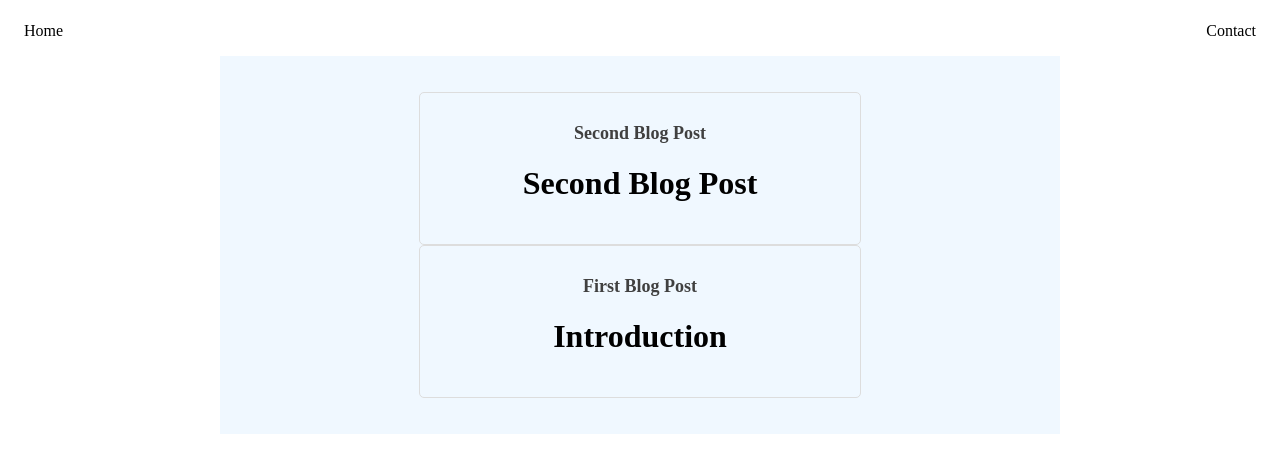
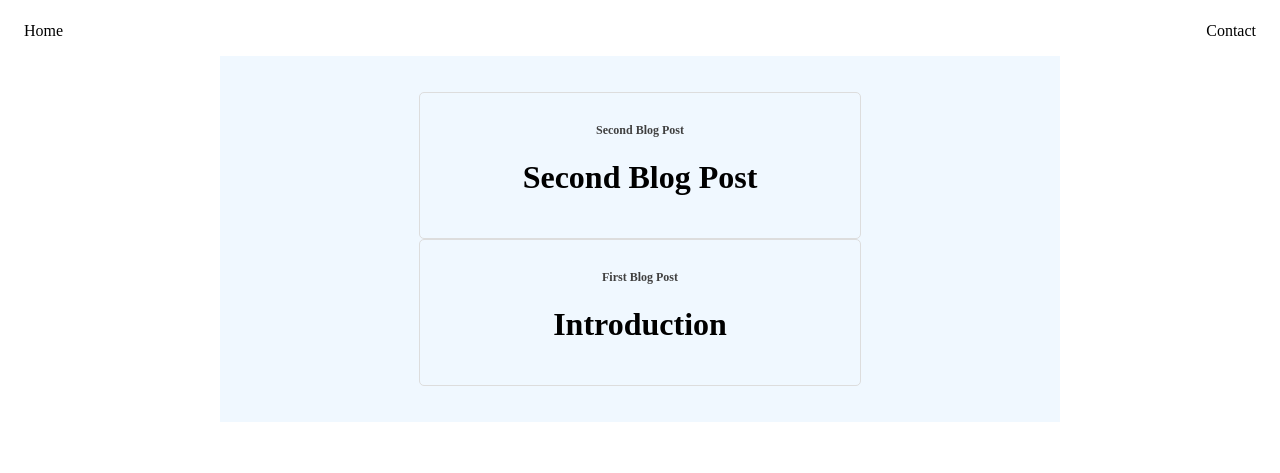
Before and after one commit to rca0/rca0.github.io, a Jekyll site: the page built from blog.html, in a window 1280 px wide. Shown: the top 473 px of the page. Built offline with Jekyll 4.4.1, drawn with Linux system fonts in a browser that asks for light colours.

Commit message:
fix: font size blog css

```diff
--- a/css/blog.css
+++ b/css/blog.css
@@ -24,7 +24,7 @@
 }
 
 .item-title {
-    font-size: 18px; /* Set font size for item titles */
+    font-size: 12px; /* Set font size for item titles */
     font-weight: bold;
     margin: 10px 0;
 }
@@ -35,6 +35,6 @@
 }
 
 .item-description {
-    font-size: 14px; /* Set font size for item descriptions */
+    font-size: 10px; /* Set font size for item descriptions */
     margin: 10px 0;
 }
```
